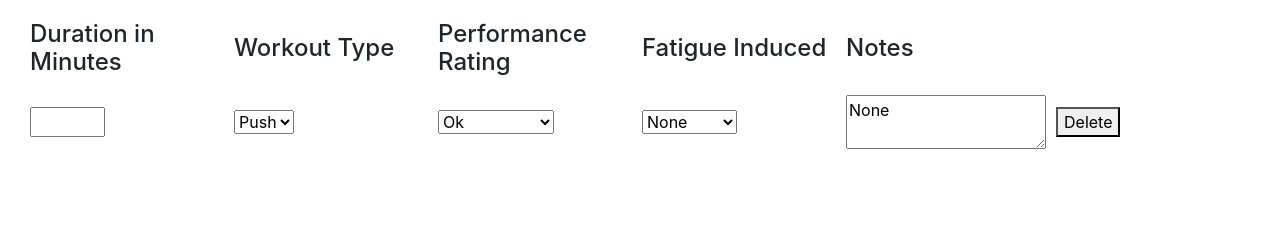
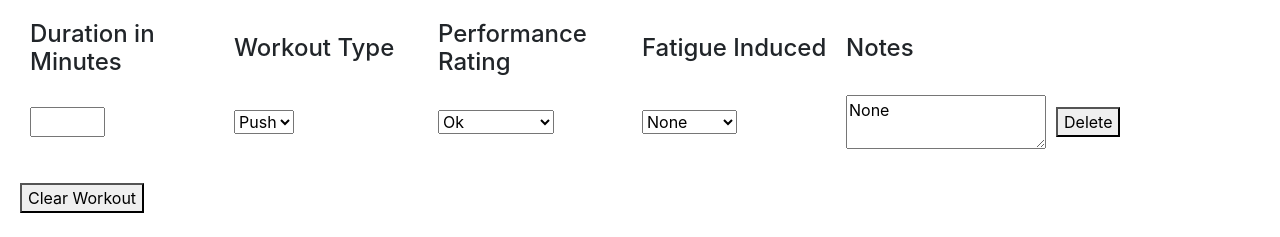
Before and after one commit to lancerharris/weight_training_tracker, a Flask app: page /log-workout in a window 1280 px wide. Shown: the part 563-800 px from the top of the page. Run offline with Flask 3, Linux system fonts and the light colour scheme; data comes from the database, SQL or seed files in the repository; data that the repository does not hold is empty; some libraries are stand-ins or nearby versions.

Commit message:
Add clear current workout to log workout

```diff
--- a/app.py
+++ b/app.py
@@ -4,7 +4,7 @@ import os
 from datetime import date
 
 from weekly_schedule import add_exercise_from_library, delete_exercise_from_schedule, get_planned_workouts
-from log_workouts import check_current_workout_exists, delete_curr_muscle_group, delete_curr_overall_workout, delete_curr_workout_exercise, get_curr_workout_data, get_secondary_muscle_groups, get_weekday_exercises, save_curr_workout_data
+from log_workouts import check_current_workout_exists, clear_curr_workout, delete_curr_muscle_group, delete_curr_overall_workout, delete_curr_workout_exercise, get_curr_workout_data, get_secondary_muscle_groups, get_weekday_exercises, save_curr_workout_data
 
 app = Flask(__name__)
 
@@ -88,6 +88,13 @@ def delete_log_overall_workout():
     delete_curr_overall_workout(workout_id)
     return redirect(url_for('log_workout'))
 
+@app.route('/clear_current_workout', methods=['POST'])
+def clear_current_workout():
+    clear_curr_workout()
+    return redirect(url_for('log_workout'))
+
+
+
 @app.route('/exercise-library')
 def exercise_library():
     return render_template('exercise_library.html')
--- a/log_workouts.py
+++ b/log_workouts.py
@@ -173,3 +173,15 @@ def delete_curr_overall_workout(workout_id):
 
     conn.commit()
     conn.close()
+
+def clear_curr_workout():
+    conn = connect_db()
+    cursor = conn.cursor()
+
+    cursor.execute('DELETE FROM current_workout_date')
+    cursor.execute('DELETE FROM current_workout_exercises')
+    cursor.execute('DELETE FROM current_workout_muscle_groups')
+    cursor.execute('DELETE FROM current_workout_overall')
+
+    conn.commit()
+    conn.close()
--- a/templates/log_workout.html
+++ b/templates/log_workout.html
@@ -124,4 +124,9 @@
     {% endfor %}
 </div>
 <br>
+<div class="footer-buttons">
+    <form method="POST">
+        <button type="submit" formaction="{{ url_for('clear_current_workout') }}">Clear Workout</button>
+    </form>
+</div>
 {% endblock %}
```
